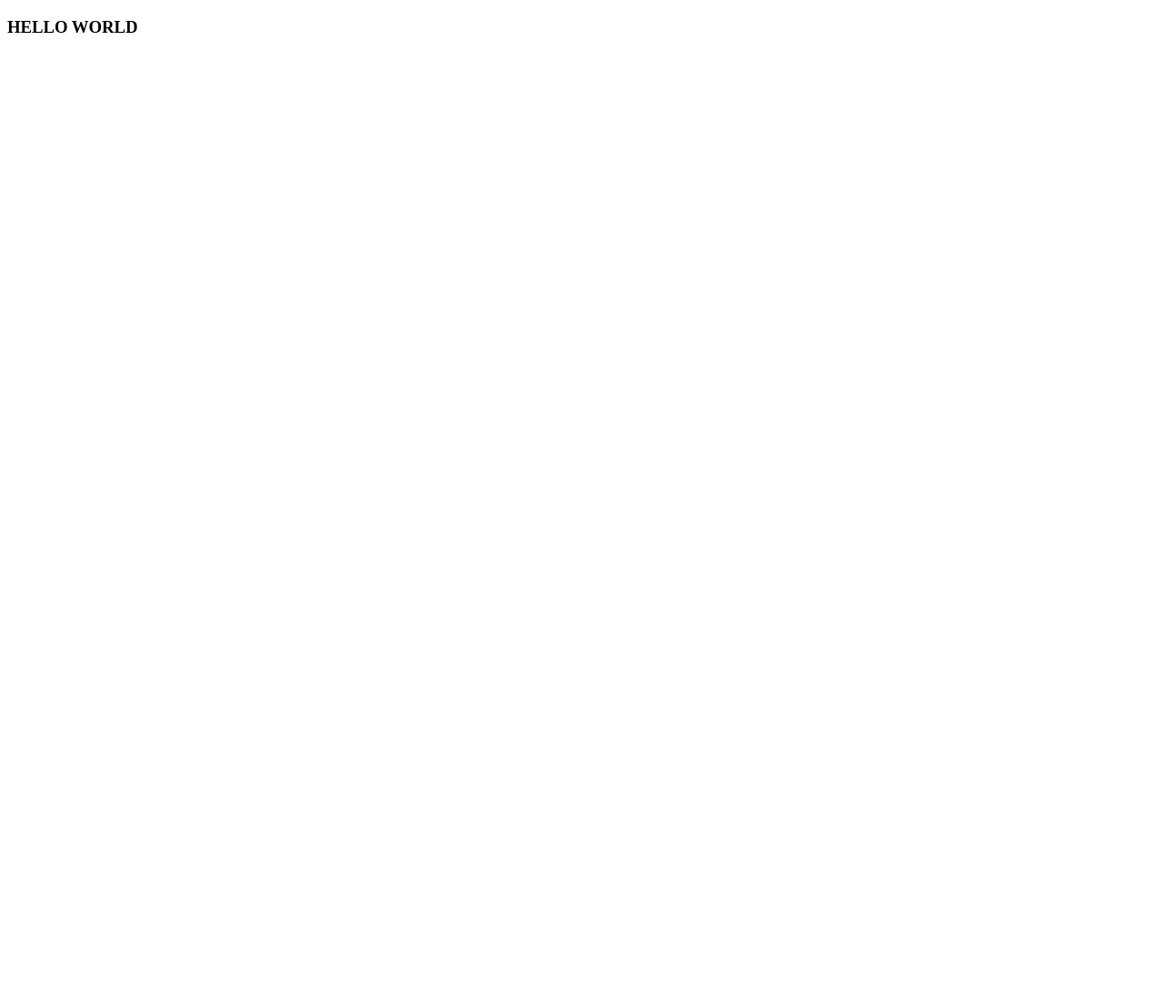
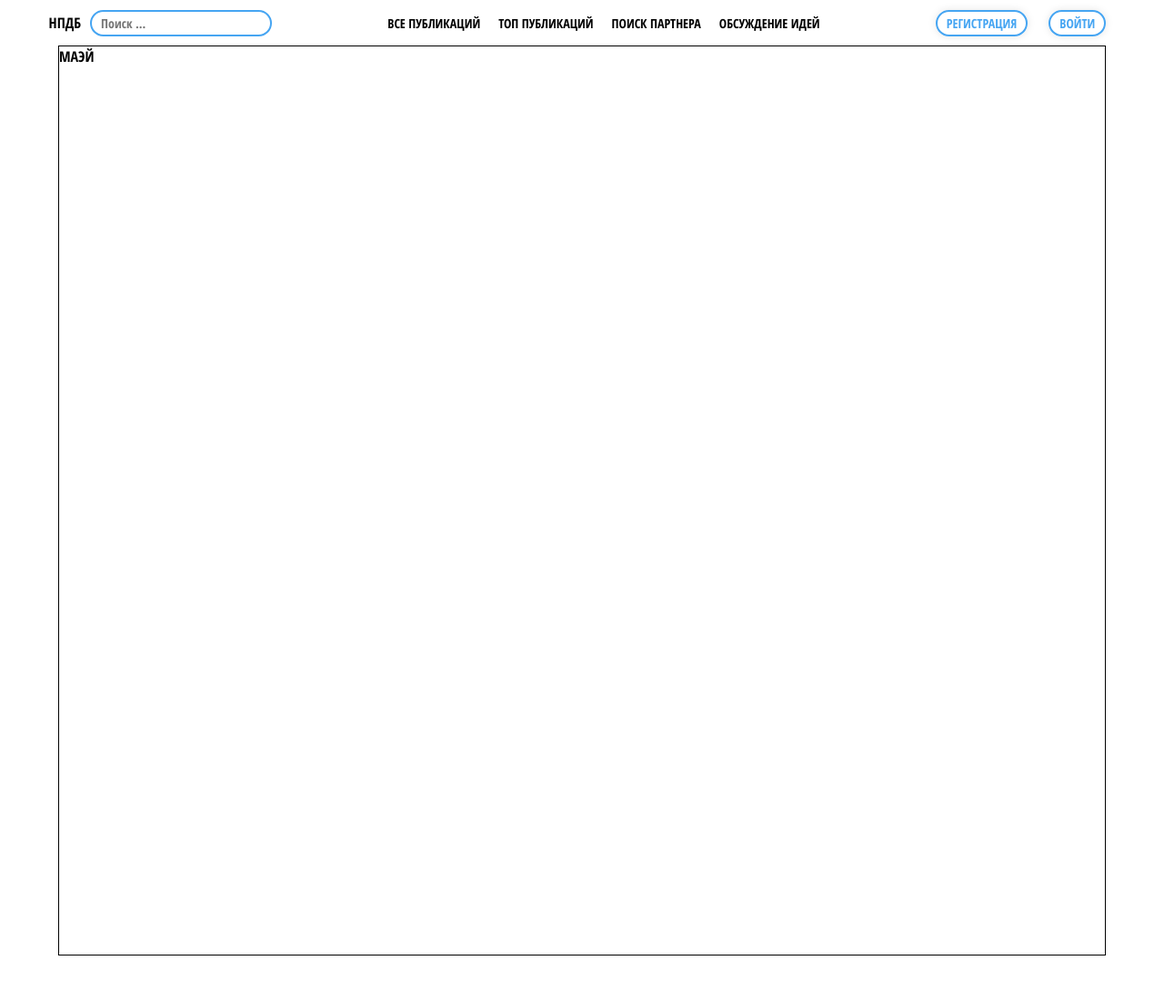
Before and after one commit to YauheniRusinchuk/ProductionProject, a Django app: page / in a window 1280 px wide. Before the commit the page is almost empty. Shown: the whole page at 91% size. Before the commit the page ends 36 px from the top, so only its background shows below. Run offline with Django 3.2, Linux system fonts and the light colour scheme.

Commit message:
add header.html

```diff
--- a/config/settings.py
+++ b/config/settings.py
@@ -118,3 +118,6 @@ USE_TZ = True
 # https://docs.djangoproject.com/en/2.2/howto/static-files/
 
 STATIC_URL = '/static/'
+STATICFILES_DIRS = [
+    os.path.join(BASE_DIR, "src", "apps", "static"),
+]
--- /dev/null
+++ b/src/apps/static/style/style.css
@@ -0,0 +1,84 @@
+*{
+    padding: 0;
+    margin: 0;
+    box-sizing: border-box;
+    font-family: 'Open Sans Condensed', sans-serif;
+}
+
+.header_container {
+    width: 100%;
+    height: 50px;
+    display: flex;
+    align-items: center;
+    justify-content: space-around;
+    position: fixed;
+    top:0;
+    left: 0;
+    background-color: white;
+}
+
+.header_container .header_logo {
+    display: flex;
+    align-items: center;
+}
+
+.header_container .header_logo a {
+    text-decoration: none;
+    color: black;
+    font-weight: bold;
+}
+
+
+.header_container .header_logo form {
+    margin: 10px;
+}
+
+.header_logo form input {
+    width: 200px;
+    border: 2px solid #46a5f2;
+    border-radius: 20px;
+    padding: 3px 10px;
+    font-size: 14px;
+    outline: none;
+    font-weight: bold;
+}
+
+
+.header_container .header_menu {
+    display: flex;
+    align-items: center;
+}
+
+.header_container .header_menu a {
+    margin: 10px;
+    text-decoration: none;
+    font-size: 14px;
+    text-transform: uppercase;
+    color: black;
+    font-weight: bold;
+}
+
+
+.header_container .header_login_and_register a {
+    margin: 10px;
+    text-transform: uppercase;
+    text-decoration: none;
+    font-size: 14px;
+    font-weight: bold;
+    color: #46a5f2;
+    padding: 3px 10px;
+    border: 2px solid #46a5f2;
+    border-radius: 20px;
+    box-shadow: 0 0 10px #e6e6e6;
+}
+
+
+
+
+
+.main_container {
+    width: 90%;
+    height: 1000px;
+    border: 1px solid black;
+    margin: 50px auto;
+}
--- a/src/apps/templates/base.html
+++ b/src/apps/templates/base.html
@@ -1,10 +1,14 @@
+{% load static %}
 <!DOCTYPE html>
 <html lang="en" dir="ltr">
     <head>
         <meta charset="utf-8">
         <title> BASE PAGE </title>
+        <link href="https://fonts.googleapis.com/css?family=Open+Sans+Condensed:300,700" rel="stylesheet">
+        <link rel="stylesheet" href="{% static 'style/style.css' %}">
     </head>
     <body>
+        {% include 'header.html' %}
         {% block content %}
 
         {% endblock %}
--- /dev/null
+++ b/src/apps/templates/header.html
@@ -0,0 +1,22 @@
+<div class="header_container">
+
+    <div class='header_logo'>
+        <a href="">НПДБ</a>
+        <form>
+            <input type="text" placeholder="Поиск ..." name="" value="">
+        </form>
+    </div>
+
+    <div class="header_menu">
+        <a href="">все публикаций</a>
+        <a href="">топ публикаций </a>
+        <a href="">поиск партнера</a>
+        <a href="">обсуждение идей</a>
+    </div>
+
+    <div class="header_login_and_register">
+        <a href="">регистрация</a>
+        <a href="">войти</a>
+    </div>
+
+</div>
--- a/src/apps/templates/home/index.html
+++ b/src/apps/templates/home/index.html
@@ -3,6 +3,8 @@
 
 {% block content %}
 
-    <h3>HELLO WORLD</h3>
+    <div class="main_container">
+        <h4>МАЭЙ</h4>
+    </div>
 
 {% endblock %}
```
